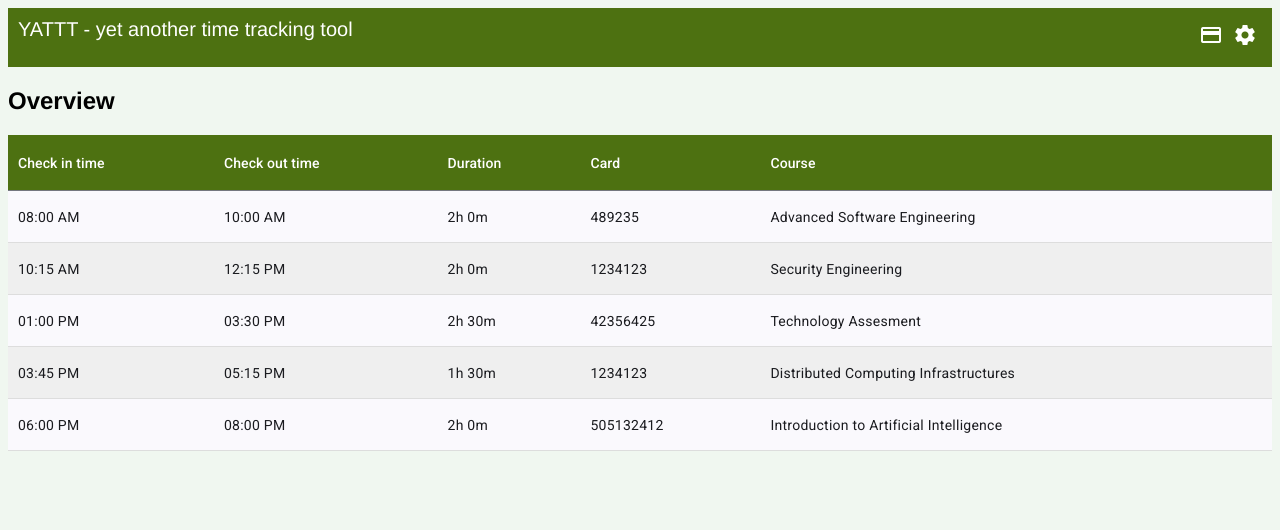
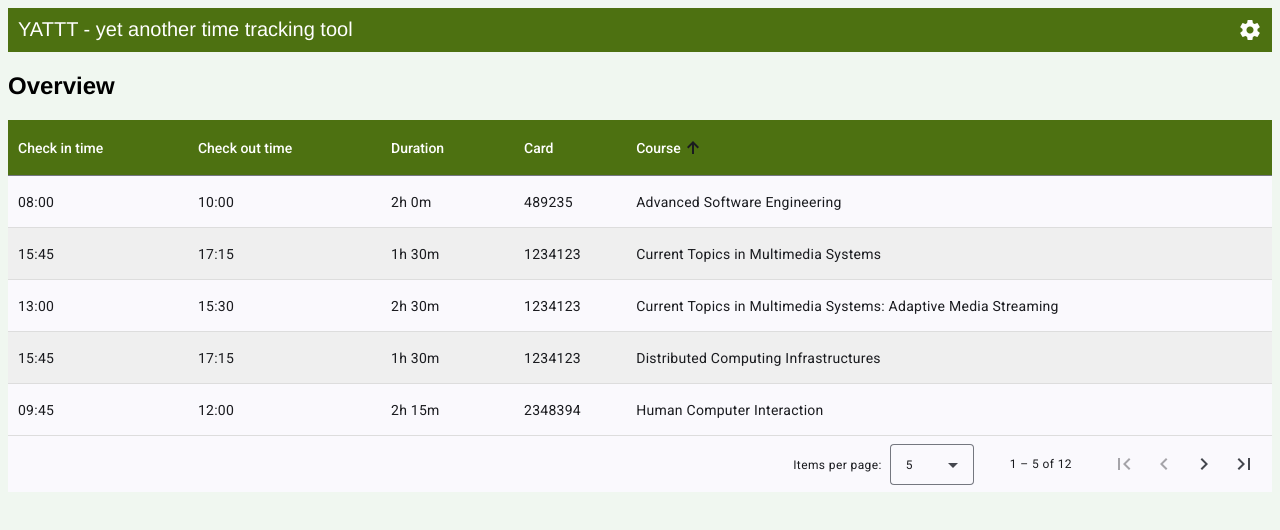
Before and after one commit to benceBalazs/YATTT, an Angular app in the folder yatt_frontend/yatt_web/: page /home in a window 1280 px wide. Shown: the top 530 px of the page. Built offline with nearby package versions, Linux system fonts and the light colour scheme.

Commit message:
sorting and pagination

```diff
--- a/yatt_frontend/yatt_web/src/app/home/home.component.css
+++ b/yatt_frontend/yatt_web/src/app/home/home.component.css
@@ -2,11 +2,11 @@
   background-color: rgb(77, 113, 17);
   color: white;
   font-size: 20px;
-  padding: 10px;
   margin-bottom: 20px;
   display: flex;
   flex-direction: row;
   justify-content: space-between;
+  padding: 10px;
 }
 
 .table {
--- a/yatt_frontend/yatt_web/src/app/home/home.component.html
+++ b/yatt_frontend/yatt_web/src/app/home/home.component.html
@@ -1,38 +1,33 @@
 <div class="menu">
-  <div>
-    <header>YATTT - yet another time tracking tool</header>
-  </div>
-  <div>
-    <mat-icon>credit_card</mat-icon>
-    <mat-icon class="settingsIcon">settings</mat-icon>
-  </div>
+  <header>YATTT - yet another time tracking tool</header>
+  <mat-icon class="settingsIcon">settings</mat-icon>
 </div>
 
 <h2>Overview</h2>
 
-<table mat-table matSort matSortDirection="asc" [dataSource]="dataSource" class="table">
+<table mat-table matSort matSortDirection="asc" matSortActive="course" matSortDisableClear (matSortChange)="sortCourse($event)" [dataSource]="dataSource" class="table">
 <ng-container matColumnDef="checkIn">
-  <th mat-header-cell *matHeaderCellDef>Check in time</th>
+  <th mat-header-cell mat-sort-header *matHeaderCellDef>Check in time</th>
   <td mat-cell *matCellDef="let element">{{element.checkIn}}</td>
 </ng-container>
 
   <ng-container matColumnDef="checkOut">
-    <th *matHeaderCellDef mat-header-cell>Check out time</th>
+    <th mat-header-cell mat-sort-header *matHeaderCellDef>Check out time</th>
     <td mat-cell *matCellDef="let element">{{element.checkOut}}</td>
   </ng-container>
 
   <ng-container matColumnDef="duration">
-    <th mat-header-cell *matHeaderCellDef>Duration</th>
+    <th mat-header-cell mat-sort-header *matHeaderCellDef>Duration</th>
     <td mat-cell *matCellDef="let element">{{element.duration}}</td>
   </ng-container>
 
   <ng-container matColumnDef="card">
-    <th mat-header-cell *matHeaderCellDef>Card</th>
+    <th mat-header-cell mat-sort-header *matHeaderCellDef>Card</th>
     <td mat-cell *matCellDef="let element">{{element.card}}</td>
   </ng-container>
 
   <ng-container matColumnDef="course">
-    <th mat-header-cell *matHeaderCellDef>Course</th>
+    <th mat-header-cell mat-sort-header *matHeaderCellDef>Course</th>
     <td mat-cell *matCellDef="let element">{{element.course}}</td>
   </ng-container>
 
@@ -40,3 +35,5 @@
   <tr mat-row *matRowDef="let row; columns: displayedColumns"></tr>
 
 </table>
+
+<mat-paginator [pageSizeOptions]="[5, 10, 25]" showFirstLastButtons></mat-paginator>
--- a/yatt_frontend/yatt_web/src/app/home/home.component.ts
+++ b/yatt_frontend/yatt_web/src/app/home/home.component.ts
@@ -1,4 +1,4 @@
-import {Component} from '@angular/core';
+import {AfterViewInit, Component, OnInit, ViewChild} from '@angular/core';
 import {MatIcon} from '@angular/material/icon';
 import {
   MatCell,
@@ -9,7 +9,8 @@ import {
   MatRow, MatRowDef,
   MatTable, MatTableDataSource
 } from '@angular/material/table';
-import {MatSort} from '@angular/material/sort';
+import {MatSort, MatSortHeader, Sort} from '@angular/material/sort';
+import {MatPaginator} from '@angular/material/paginator';
 
 @Component({
   selector: 'app-home',
@@ -26,18 +27,41 @@ import {MatSort} from '@angular/material/sort';
     MatHeaderRowDef,
     MatRowDef,
     MatSort,
+    MatSortHeader,
+    MatPaginator,
   ],
   templateUrl: './home.component.html',
   styleUrl: './home.component.css'
 })
-export class HomeComponent {
+export class HomeComponent implements AfterViewInit {
   displayedColumns: string[] = ['checkIn', 'checkOut', 'duration', 'card', 'course'];
 
-  dataSource = [
-    { checkIn: '08:00 AM', checkOut: '10:00 AM', duration: '2h 0m', card: '489235', course: 'Advanced Software Engineering' },
-    { checkIn: '10:15 AM', checkOut: '12:15 PM', duration: '2h 0m', card: '1234123', course: 'Security Engineering' },
-    { checkIn: '01:00 PM', checkOut: '03:30 PM', duration: '2h 30m', card: '42356425', course: 'Technology Assesment' },
-    { checkIn: '03:45 PM', checkOut: '05:15 PM', duration: '1h 30m', card: '1234123', course: 'Distributed Computing Infrastructures' },
-    { checkIn: '06:00 PM', checkOut: '08:00 PM', duration: '2h 0m', card: '505132412', course: 'Introduction to Artificial Intelligence' }
-  ]
-}
+  // Use MatTableDataSource to enable sorting and pagination
+  dataSource = new MatTableDataSource([
+    { checkIn: '08:00', checkOut: '10:00', duration: '2h 0m', card: '489235', course: 'Advanced Software Engineering' },
+    { checkIn: '10:15', checkOut: '12:15', duration: '2h 0m', card: '1234123', course: 'Security Engineering' },
+    { checkIn: '13:00', checkOut: '15:30', duration: '2h 30m', card: '42356425', course: 'Technology Assessment' },
+    { checkIn: '15:45', checkOut: '17:15', duration: '1h 30m', card: '1234123', course: 'Distributed Computing Infrastructures' },
+    { checkIn: '18:00', checkOut: '20:00', duration: '2h 0m', card: '505132412', course: 'Introduction to Artificial Intelligence' },
+    { checkIn: '08:15', checkOut: '09:45', duration: '1h 30m', card: '829348509', course: 'Interoperability' },
+    { checkIn: '08:00', checkOut: '10:00', duration: '2h 0m', card: '829348509', course: 'Seminar in Business Information Systems' },
+    { checkIn: '13:00', checkOut: '15:30', duration: '2h 30m', card: '1234123', course: 'Current Topics in Multimedia Systems: Adaptive Media Streaming' },
+    { checkIn: '15:45', checkOut: '17:15', duration: '1h 30m', card: '1234123', course: 'Current Topics in Multimedia Systems' },
+    { checkIn: '08:15', checkOut: '09:45', duration: '1h 30m', card: '489235', course: 'Scientific Writing' },
+    {checkIn: '09:45', checkOut: '12:00', duration: '2h 15m', card: '2348394', course: 'Human Computer Interaction'},
+    {checkIn: '11:45', checkOut: '13:15', duration: '1h 30m', card:'35738943', course: 'Software Testing'},
+  ]);
+
+  @ViewChild(MatPaginator) paginator!: MatPaginator;
+  @ViewChild(MatSort) sort!: MatSort;
+
+  ngAfterViewInit() {
+    this.dataSource.paginator = this.paginator;
+    this.dataSource.sort = this.sort;
+  }
+
+
+  sortCourse(sort:Sort){
+
+  }
+  }
--- a/yatt_frontend/yatt_web/src/app/login/login.component.css
+++ b/yatt_frontend/yatt_web/src/app/login/login.component.css
@@ -60,3 +60,31 @@
   color: red;
   margin-top: 20px;
 }
+
+button{
+  background: #fff;
+  font-size: 14px;
+  margin-top: 30px;
+  padding: 16px 20px;
+  border-radius: 26px;
+  border: 1px solid #D4D3E8;
+  text-transform: uppercase;
+  font-weight: 700;
+  display: flex;
+  align-items: center;
+  color: black;
+  box-shadow: 0px 0px 24px #004228;
+  cursor: pointer;
+  transition: .2s;
+}
+
+button:active,
+button:focus,
+button:hover {
+  border-color: #004228;
+  outline: none;
+}
+
+button:disabled{
+  background: rgba(255, 255, 255, 0.42);
+}
--- a/yatt_frontend/yatt_web/src/styles.css
+++ b/yatt_frontend/yatt_web/src/styles.css
@@ -6,35 +6,3 @@ body {
 ::placeholder {
   color: white;
 }
-
-button{
-  background: #fff;
-  font-size: 14px;
-  margin-top: 30px;
-  padding: 16px 20px;
-  border-radius: 26px;
-  border: 1px solid #D4D3E8;
-  text-transform: uppercase;
-  font-weight: 700;
-  display: flex;
-  align-items: center;
-  color: black;
-  box-shadow: 0px 0px 24px #004228;
-  cursor: pointer;
-  transition: .2s;
-}
-
-button:active,
-button:focus,
-button:hover {
-  border-color: #004228;
-  outline: none;
-}
-
-button:disabled{
-  background: rgba(255, 255, 255, 0.42);
-}
-
-.mat-icon{
-  padding: 5px;
-}
```
